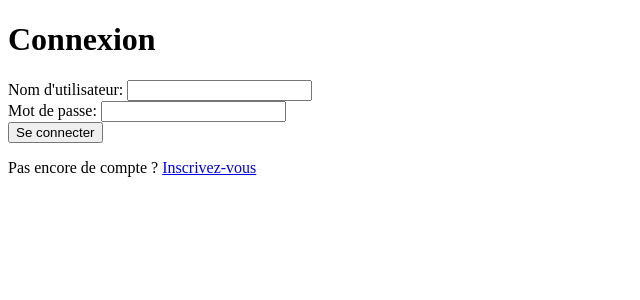
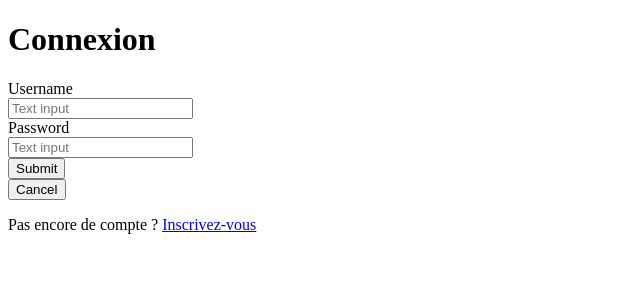
Before and after one commit to ThomasThoams/django, a Django app: page /connexion/ in a window 1280 px wide. Shown: the top 300 px of the page, without its empty margins (0-640 px from the left). Run offline with Django 5.2, Linux system fonts and the light colour scheme.

Commit message:
page de connexion

```diff
--- a/boutique_en_ligne/boutique/templates/boutique/connexion.html
+++ b/boutique_en_ligne/boutique/templates/boutique/connexion.html
@@ -4,15 +4,52 @@
     <title>Connexion</title>
 </head>
 <body>
-    <h1>Connexion</h1>
+
     <form method="post">
-        {% csrf_token %}
-        <label for="username">Nom d'utilisateur:</label>
-        <input type="text" name="username" required><br>
-        <label for="password">Mot de passe:</label>
-        <input type="password" name="password" required><br>
-        <button type="submit">Se connecter</button>
+        <h1>Connexion</h1>
+        <div class="field">
+            <label class="label" for="username"> Username </label>
+            <div class="control has-icons-left has-icons-right">
+                <input class="input" type="text" placeholder="Text input" name="username" required>
+            </div>
+        </div>
+
+        <div class="field">
+            <label class="label" for="password"> Password </label>
+            <div class="control has-icons-left has-icons-right">
+                <input class="input" type="password" placeholder="Text input" name="password" required>
+            </div>
+        </div>
+
+        <div class="field is-grouped">
+            <div class="control">
+                <button class="button is-link">Submit</button>
+            </div>
+            <div class="control">
+                <button class="button is-link is-light">Cancel</button>
+            </div>
+        </div>
+
+        <div>
+            <p>
+                Pas encore de compte ? <a href="{% url 'inscription' %}">Inscrivez-vous</a>
+            </p>
+        </div>
     </form>
-    <p>Pas encore de compte ? <a href="{% url 'inscription' %}">Inscrivez-vous</a></p>
+
+
+
+
+
+
+
+
+
+
+
+
+
+
+
 </body>
 </html>
```
Also changed, not shown: boutique_en_ligne/boutique/templates/boutique/accueil.html (+16 -0 lines).
